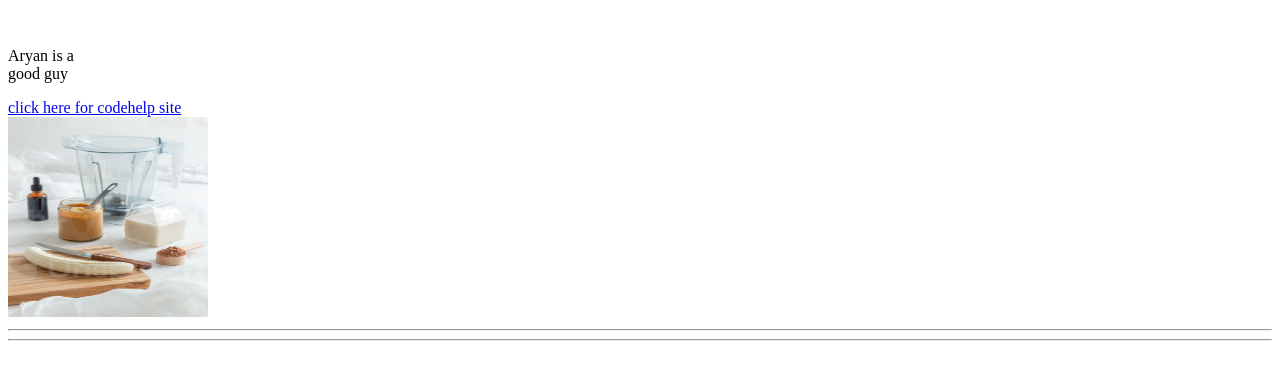
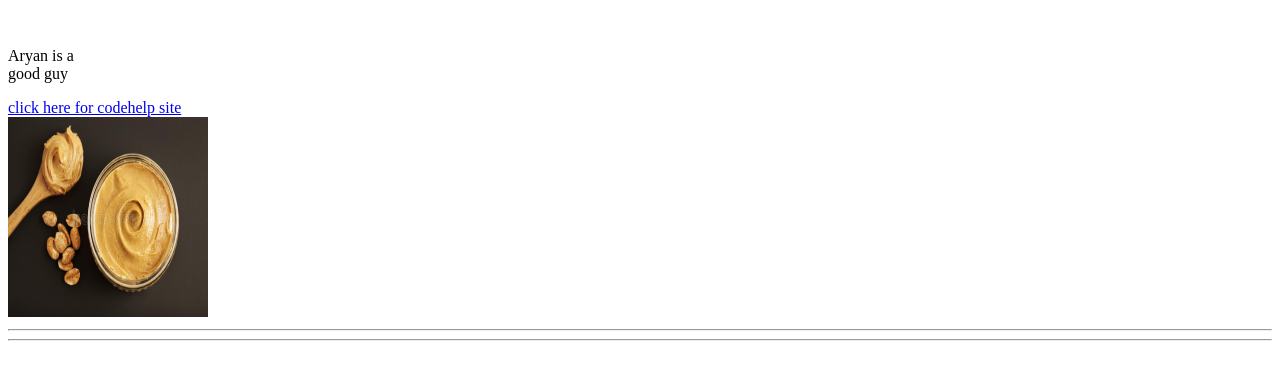
Before and after one commit to sharmaaryan18/tag_practice, a plain HTML site: page index.html in a window 1280 px wide. Shown: the part 393-773 px from the top of the page. Drawn offline with Linux system fonts and the light colour scheme.

Commit message:
tag_practice

```diff
--- a/index.html
+++ b/index.html
@@ -19,7 +19,7 @@
     <p>Aryan is a <br/>good guy</p>
     <a href="https://thecodehelp.in" target="_blank">click here for codehelp site </a>
     <br/>
-    <img src="peanut.avif" height="200px" width="200px" alt="butter image">
+    <img src="peanut.jpg" height="200px" width="200px" alt="butter image">
     <br/>
     <hr>
     <hr>
```
Also changed, not shown: peanut.avif (deleted), peanut.jpg (added).
